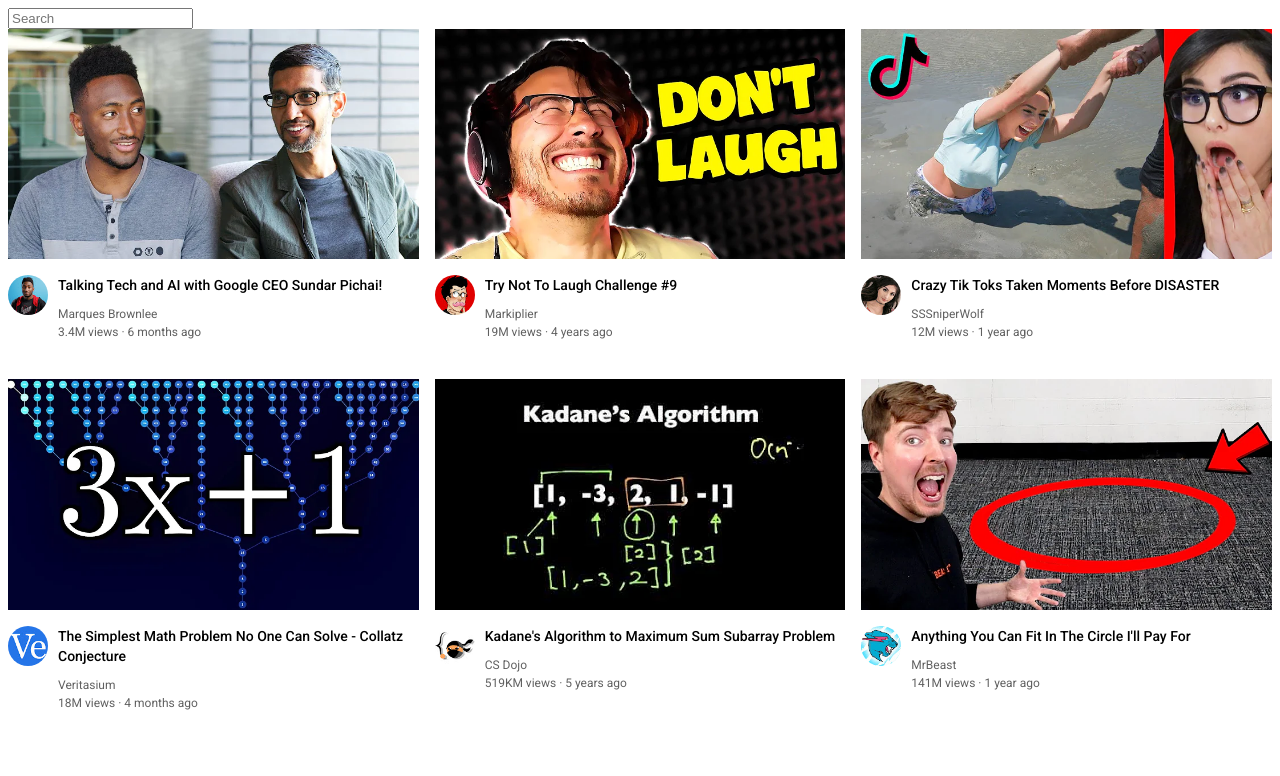
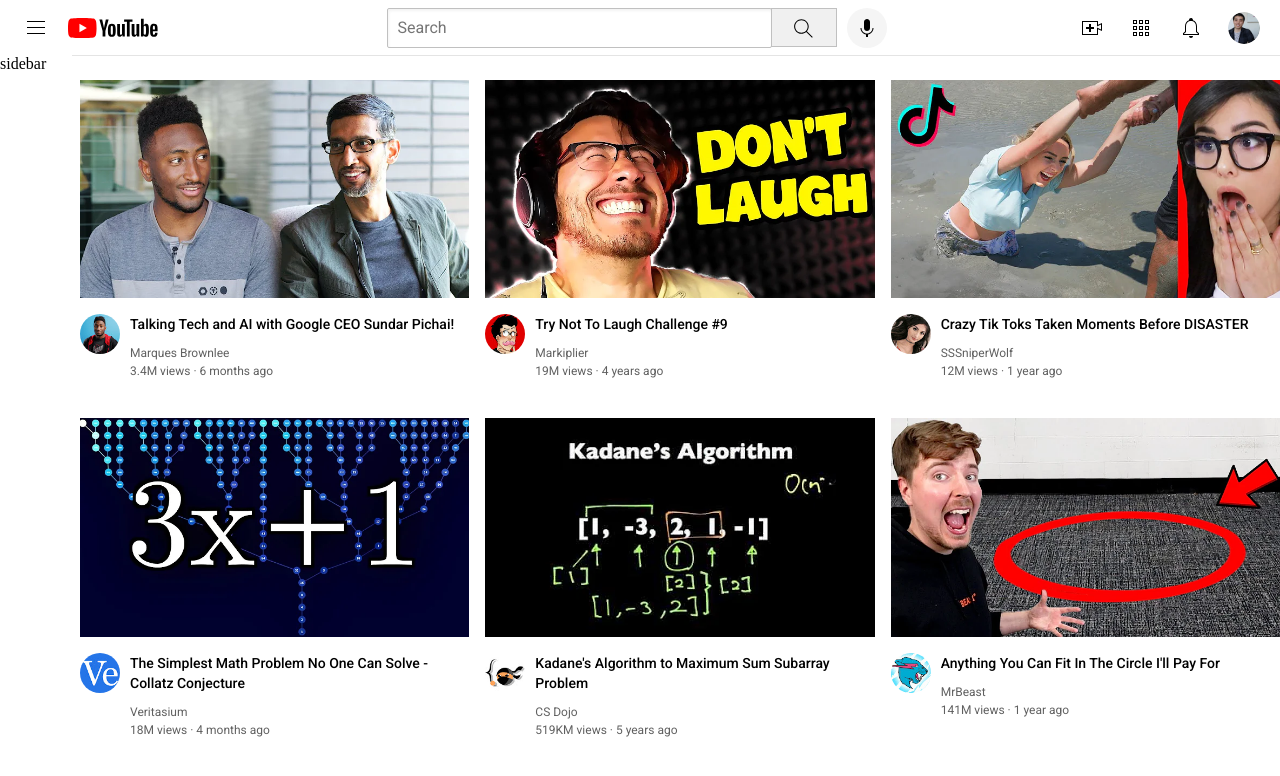
Before and after one commit to lrwilliams33/ClubfinityTraining, a plain HTML site: page youtube.html in a window 1280 px wide. Drawn offline with Linux system fonts and the light colour scheme.

Commit message:
through lesson 14

```diff
--- /dev/null
+++ b/styles/general.css
@@ -0,0 +1,11 @@
+p {
+  font-family: Roboto, Arial;
+  margin-top: 0;
+  margin-bottom: 0;
+}
+
+body {
+  margin: 0;
+  padding-top: 80px;
+  padding-left: 80px;
+}
--- /dev/null
+++ b/styles/header.css
@@ -0,0 +1,114 @@
+.header {
+  height: 55px;
+
+  display: flex;
+  flex-direction: row;
+  justify-content: space-between;
+
+  position: fixed;
+  top: 0;
+  left: 0;
+  right: 0;
+
+  background-color: white;
+  border-bottom-width: 1px;
+  border-bottom-style: solid;
+  border-bottom-color: rgb(228, 228, 228);
+}
+
+.left-section {
+  display: flex;
+  align-items: center;
+}
+
+.hamburger-menu {
+  height: 24px;
+  margin-left: 24px;
+  margin-right: 20px;
+}
+
+.youtube-logo {
+  height: 20px;
+}
+
+.middle-section {
+  flex: 1;
+  margin-left: 70px;
+  margin-right: 35px;
+  max-width: 500px;
+  display: flex;
+  align-items: center;
+}
+
+.search-bar {
+  flex: 1;
+  height: 36px;
+  padding-left: 10px;
+  font-size: 16px;
+  border-width: 1px;
+  border-style: solid;
+  border-color: rgb(192, 192, 192);
+  border-radius: 2px;
+  box-shadow: inset 1px 2px 3px rgba(0, 0, 0, 0.05);
+  width: 0;
+}
+
+.search-bar::placeholder {
+  font-family: Roboto, Arial;
+  font-size: 16px;
+}
+
+.search-button {
+  height: 39.5px;
+  width: 66px;
+  background-color: rgb(240, 240, 240);
+  border-width: 1px;
+  border-style: solid;
+  border-color: rgb(192, 192, 192);
+  margin-left: -1px;
+  margin-right: 10px;
+}
+
+.search-icon {
+  height: 25px;
+  margin-top: 4px;
+}
+
+.voice-search-button {
+  height: 40px;
+  width: 40px;
+  border-radius: 20px;
+  border: none;
+  background-color: rgb(245, 245, 245);
+}
+
+.voice-search-icon {
+  height: 24px;
+  margin-top: 4px;
+}
+
+.right-section {
+  width: 180px;
+  margin-right: 20px;
+  display: flex;
+  align-items: center;
+  justify-content: space-between;
+  flex-shrink: 0;
+}
+
+.upload-icon {
+  height: 24px;
+}
+
+.youtube-apps-icon {
+  height: 24px;
+}
+
+.notifications-icon {
+  height: 24px;
+}
+
+.current-user-picture {
+  height: 32px;
+  border-radius: 16px;
+}
--- /dev/null
+++ b/styles/sidebar.css
@@ -0,0 +1,8 @@
+.sidebar {
+  position: fixed;
+  left: 0;
+  bottom: 0;
+  top: 55px;
+  background-color: white;
+  width: 72px;
+}
--- /dev/null
+++ b/styles/video.css
@@ -0,0 +1,42 @@
+.thumbnail {
+  width: 100%;
+}
+
+.video-title {
+  margin-top: 0;
+  font-size: 14px;
+  font-weight: 500;
+  line-height: 20px;
+  margin-bottom: 12px;
+}
+
+.video-info-grid {
+  display: grid;
+  grid-template-columns: 50px 1fr;
+}
+
+.profile-picture {
+  width: 40px;
+  border-radius: 350px;
+}
+
+.thumbnail-row {
+  margin-bottom: 12px;
+}
+
+.video-author,
+.video-stats {
+  font-size: 12px;
+  color: rgb(96, 96, 96);
+}
+
+.video-author {
+  margin-bottom: 4px;
+}
+
+.video-grid {
+  display: grid;
+  grid-template-columns: 1fr 1fr 1fr;
+  column-gap: 16px;
+  row-gap: 40px;
+}
--- a/youtube.html
+++ b/youtube.html
@@ -7,64 +7,44 @@
     <link rel="preconnect" href="https://fonts.gstatic.com" crossorigin>
     <link href="https://fonts.googleapis.com/css2?family=Roboto:wght@400;500;700&display=swap" rel="stylesheet">
 
-    <style>
-      p {
-        font-family: Roboto, Arial;
-        margin-top: 0;
-        margin-bottom: 0;
-      }
+    <link rel="stylesheet" href="styles/general.css">
+    <link rel="stylesheet" href="styles/header.css">
+    <link rel="stylesheet" href="styles/video.css">
+    <link rel="stylesheet" href="styles/sidebar.css">
 
-      .thumbnail {
-        width: 100%;
-      }
 
-      .search-bar {
-        display: block;
-      }
-
-      .video-title {
-        margin-top: 0;
-        font-size: 14px;
-        font-weight: 500;
-        line-height: 20px;
-        margin-bottom: 12px;
-      }
-
-      .video-info-grid {
-        display: grid;
-        grid-template-columns: 50px 1fr;
-      }
-
-      .profile-picture {
-        width: 40px;
-        border-radius: 350px;
-      }
-
-      .thumbnail-row {
-        margin-bottom: 12px;
-      }
-
-      .video-author,
-      .video-stats {
-        font-size: 12px;
-        color: rgb(96, 96, 96);
-      }
-
-      .video-author {
-        margin-bottom: 4px;
-      }
-
-      .video-grid {
-        display: grid;
-        grid-template-columns: 1fr 1fr 1fr;
-        column-gap: 16px;
-        row-gap: 40px;
-      }
-
-    </style>
   </head>
   <body>
-    <input class="search-bar" type="text" placeholder="Search">
+    <div class="header">
+      <div class="left-section">
+        <img
+        class="hamburger-menu"
+        src="icons/hamburger-menu.svg">
+        <img class="youtube-logo"
+        src="icons/youtube-logo.svg">
+      </div>
+      <div class="middle-section">
+        <input class="search-bar" type="text" placeholder="Search">
+        <button
+        class="search-button">
+          <img class="search-icon" src="icons/search.svg">
+        </button>
+        <button
+        class="voice-search-button">
+          <img class="voice-search-icon" src="icons/voice-search-icon.svg">
+        </button>
+      </div>
+      <div class="right-section">
+        <img class="upload-icon" src="icons/upload.svg">
+        <img class="youtube-apps-icon" src="icons/youtube-apps.svg">
+        <img class="notifications-icon" src="icons/notifications.svg">
+        <img class="current-user-picture" src="channel-pictures/my-channel.jpeg">
+      </div>
+    </div>
+
+    <div class="sidebar">
+      sidebar
+    </div>
 
     <div class="video-grid">
       <div class="video-preview">
```
Also changed, not shown: flexbox.html (added, +126 -0 lines), position.html (added, +20 -0 lines), channel-pictures/my-channel.jpeg (added), icons/hamburger-menu.svg (added), icons/notifications.svg (added), icons/search.svg (added), icons/upload.svg (added), icons/voice-search-icon.svg (added), icons/youtube-apps.svg (added), icons/youtube-logo.svg (added).
